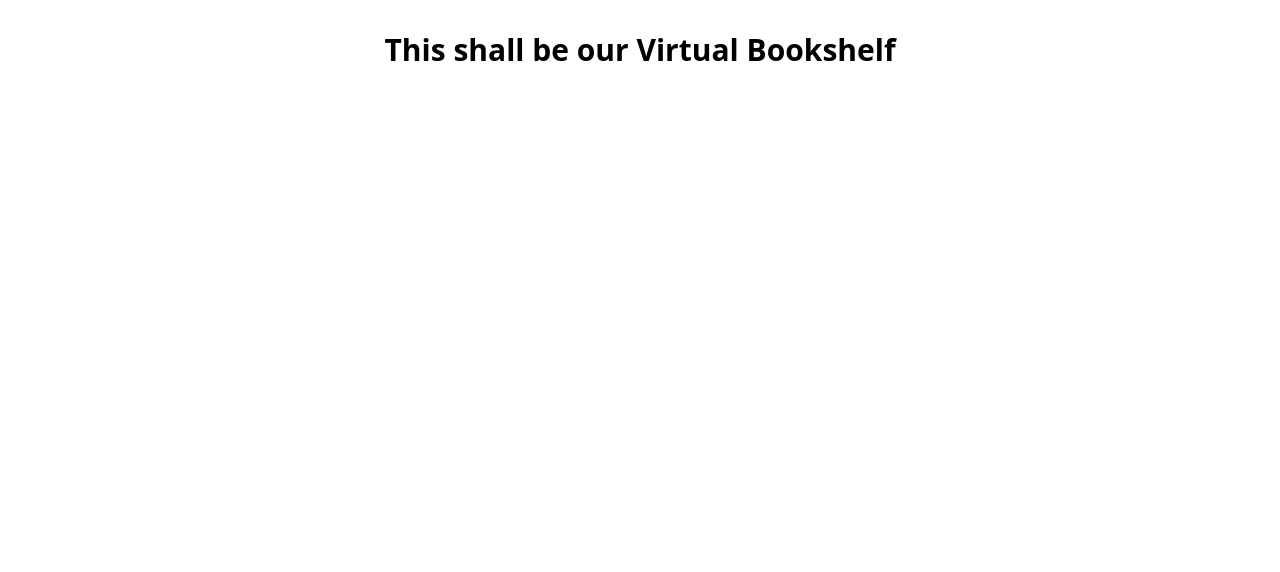
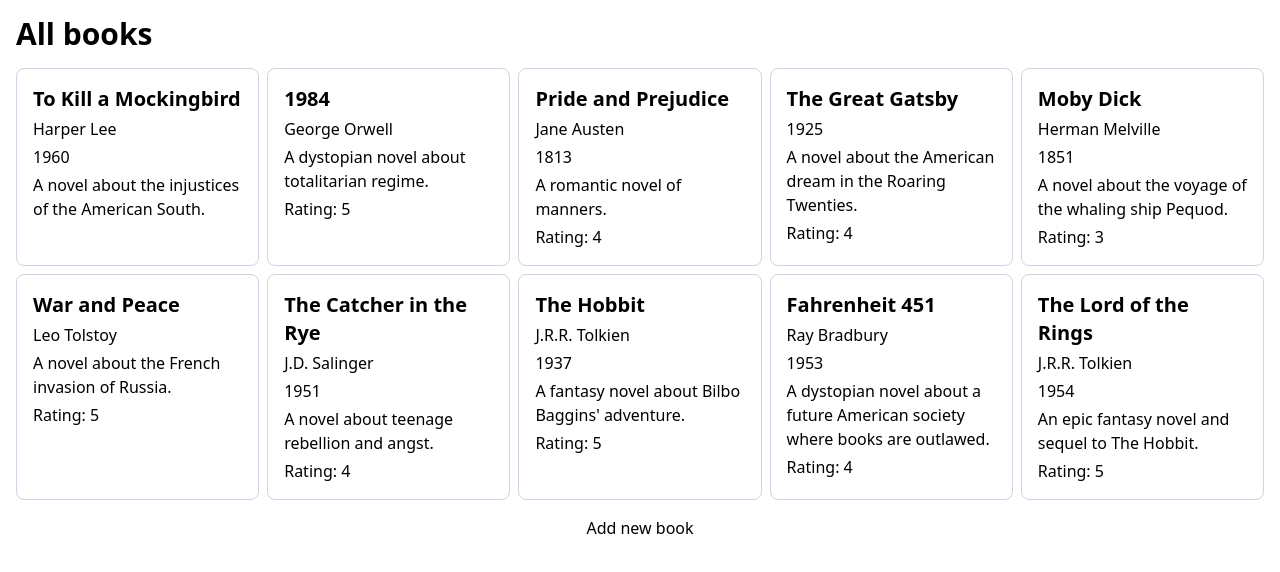
Before and after one commit to judicodes/virtual-bookshelf, a React (Vite) app: page / in a window 1280 px wide. Shown: the top 572 px of the page. Built offline with nearby package versions, Linux system fonts and the light colour scheme.

Commit message:
Display books.

```diff
--- a/src/App.tsx
+++ b/src/App.tsx
@@ -1,9 +1,19 @@
+import { BookItem } from "./components/Book";
+import { getAllBooks } from "./services/books.service";
+
 function App() {
+  const books = getAllBooks();
+
   return (
-    <div className="flex flex-row justify-center mt-8">
-      <h1 className="font-bold text-3xl">
-        This shall be our Virtual Bookshelf
-      </h1>
+    <div className="m-4 grid gap-4">
+      <h1 className="font-bold text-3xl">All books</h1>
+      <ul className="grid gap-2 grid-cols-[repeat(auto-fit,minmax(22ch,1fr))]">
+        {books.map((book) => (
+          <BookItem key={book.id} {...book} />
+        ))}
+      </ul>
+
+      <button>Add new book</button>
     </div>
   );
 }
--- /dev/null
+++ b/src/components/Book.tsx
@@ -0,0 +1,24 @@
+import { Book } from "@/services/books.service";
+
+export function BookItem({
+  title,
+  author,
+  publicationYear,
+  description,
+  rating
+}: Book) {
+  return (
+    <li className="grid gap-1 p-4 content-start rounded-lg border border-slate-300">
+      <p className="font-bold text-xl">{title}</p>
+      {author && <p>{author}</p>}
+      {publicationYear && <time>{publicationYear}</time>}
+      {description && <p>{description}</p>}
+      {rating && (
+        // TODO: Make this clickable star icons later on
+        <p>
+          Rating: <span>{rating}</span>
+        </p>
+      )}
+    </li>
+  );
+}
```
